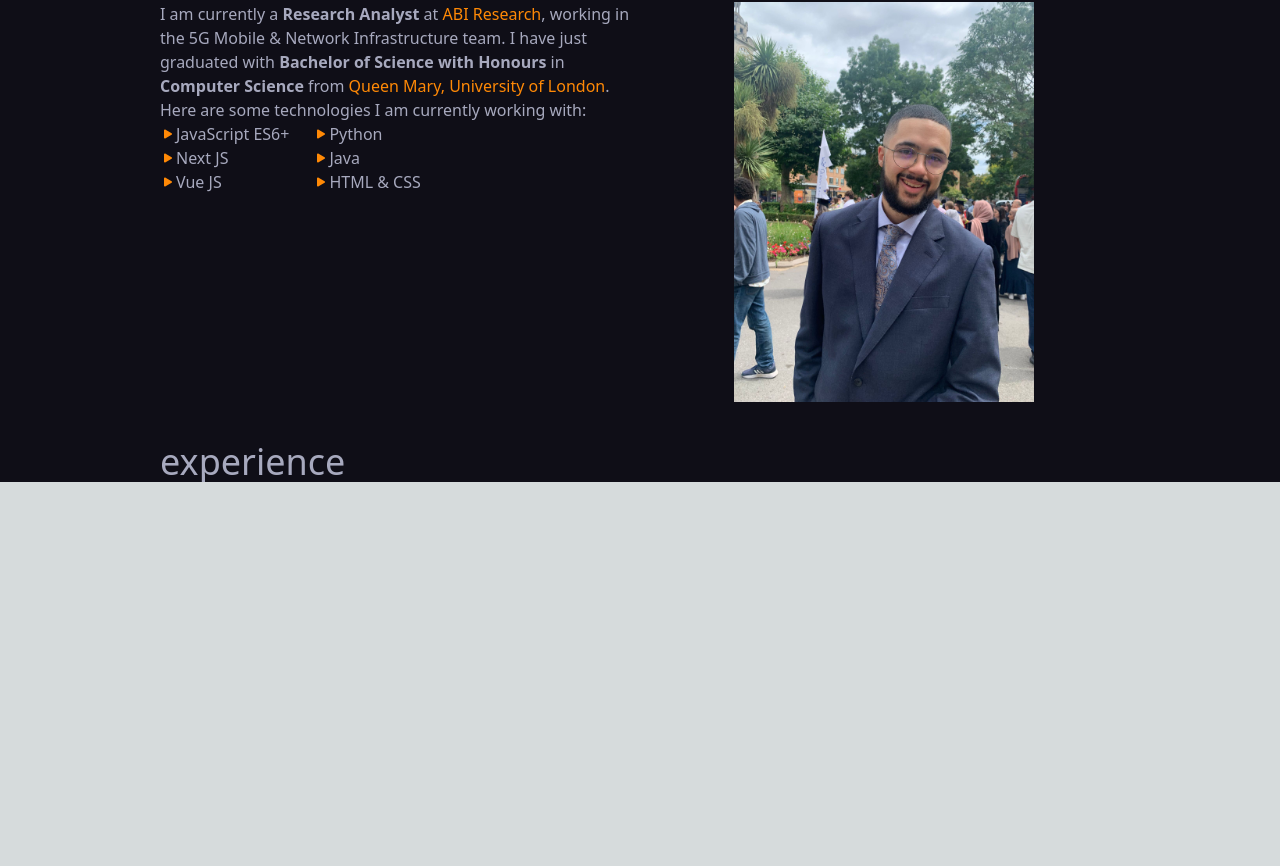
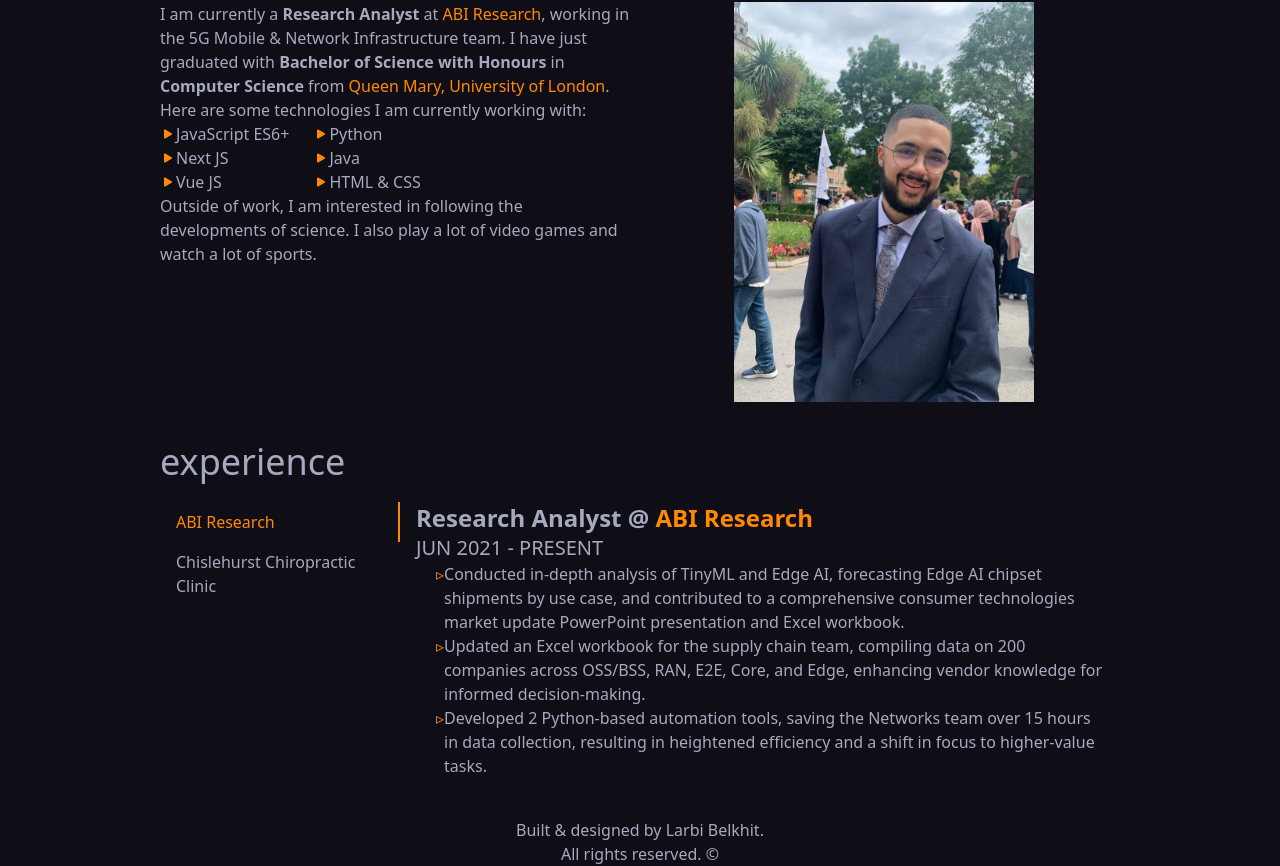
Before and after one commit to larbibelkhit/personal-website, a Next.js app: page / in a window 1280 px wide. Shown: the part 410-1276 px from the top of the page. Before the commit the page ends 892 px from the top, so only its background shows below. Built offline with nearby package versions, Linux system fonts and the light colour scheme.

Commit message:
Experience custom tabs and styling, credits

```diff
--- /dev/null
+++ b/components/JobList.jsx
@@ -0,0 +1,73 @@
+"use client"
+import React, { useState } from 'react';
+import { BsFillPlayFill } from 'react-icons/bs';
+
+const Tab = ({ label, activeTab, onClick, isClicked }) => (
+  <button
+    type='button'
+    className={`w-full py-2 px-4 text-left transition ease-in duration-[25ms]
+               ${activeTab === label ? 'text-[#ff8906] border-r-2 border-[#ff8906]' : ''}
+               ${isClicked & activeTab === label ? 'bg-[#ff8906] bg-opacity-50' : ''}`}
+    onClick={() => onClick(label)}
+  >
+    {label}
+  </button>
+);
+
+export default function App() {
+  const [activeTab, setActiveTab] = useState('ABI Research');
+  const [isClicked, setIsClicked] = useState(false); // New state variable
+
+  const experienceItems = {
+    "ABI Research": {
+        jobTitle: "Research Analyst @",
+        duration: "JUN 2021 - PRESENT",
+        desc: [
+            "Conducted in-depth analysis of TinyML and Edge AI, forecasting Edge AI chipset shipments by use case, and contributed to a comprehensive consumer technologies market update PowerPoint presentation and Excel workbook.",
+            "Updated an Excel workbook for the supply chain team, compiling data on 200 companies across OSS/BSS, RAN, E2E, Core, and Edge, enhancing vendor knowledge for informed decision-making.",
+            "Developed 2 Python-based automation tools, saving the Networks team over 15 hours in data collection, resulting in heightened efficiency and a shift in focus to higher-value tasks."
+        ]
+    },
+    "Chislehurst Chiropractic Clinic": {
+        jobTitle: "Office Assistant @",
+        duration: "OCT 2018 - JUN 2020",
+        desc: [
+            "Assisted receptionists using customer service and collaboration skills, handling over 15 phone calls daily and relaying information, improving patient experience and clinic communication efficiency.",
+            "Tracked over 100 patients daily and prepared Google Sheets for scheduling, streamlining operations and boosting clinic efficiency and organisation.",
+            "Streamlined the archiving and preparation of around 100 patient files for the next day, ensuring a seamless daily workflow and improving the efficiency of the clinic's administrative processes."
+        ]
+    }
+  };
+
+  const handleClick = (tab) => {
+    setActiveTab(tab);
+    setIsClicked(true);
+
+    setTimeout(() => {
+      setIsClicked(false);
+    }, 150);
+  };
+
+  const activeContent = experienceItems[activeTab];
+
+  return (
+    <div className="flex">
+      <div className="w-1/4 ">
+        {Object.keys(experienceItems).map((key) => (
+          <Tab key={key} label={key} activeTab={activeTab} onClick={handleClick} isClicked={isClicked} />
+        ))}
+      </div>
+      <div className="w-3/4 px-4">
+        <h3 className="text-2xl font-bold">{activeContent.jobTitle} <span className="text-[#ff8906]">{activeTab}</span></h3>
+        <p className="text-xl">{activeContent.duration}</p>
+        <ul className="list-none pl-5" id='experience-list'>
+          {activeContent.desc.map((item, index) => (
+            <li key={index} className='inline-flex align-middle'>
+                {item}
+            </li>
+          ))}
+        </ul>
+      </div>
+    </div>
+  );
+}
--- a/package.json
+++ b/package.json
@@ -9,6 +9,9 @@
     "lint": "next lint"
   },
   "dependencies": {
+    "@emotion/react": "^11.11.1",
+    "@emotion/styled": "^11.11.0",
+    "@mui/material": "^5.14.10",
     "@next/font": "13.1.2",
     "next": "13.1.2",
     "react": "18.2.0",
--- a/pages/_document.js
+++ b/pages/_document.js
@@ -4,7 +4,7 @@
   return (
     <Html lang="en">
       <Head />
-      <body>
+      <body className='scroll-smooth'>
         <Main />
         <NextScript />
       </body>
--- a/pages/index.js
+++ b/pages/index.js
@@ -1,5 +1,6 @@
 import {BsFillPlayFill} from "react-icons/bs"
 import Image from "next/image"
+import JobList from "../components/JobList"
 
 export default function Home() {
   return (
@@ -8,7 +9,7 @@
         <title>Larbi</title>
       </header>
       <main className="min-h-screen bg-[#0f0e17] text-[#a7a9be] px-40">
-        <nav className="py-10 mb-12 flex justify-between text-[#fffffe] sticky top-0">
+        <nav className="py-10 mb-12 flex justify-between text-[#fffffe] sticky top-0 bg-[#0f0e17] bg-opacity-25">
           <h1 className="text-xl">larbi</h1>
           <ul className="flex items-center">
             <li className="px-2 hover:text-[#ff8906]"><a href="#intro">Home</a></li>
@@ -23,9 +24,9 @@
             <p className="text-3xl">I create stuff sometimes.</p>
             <p>I am a research analyst based in London. I have great interest in full-stack development, artificial intelligence, data science, and everything in between.</p>
           </div>
-          <a href="#" className="bg-[#ff8906] text-[#fffffe] px-4 py-4 rounded-sm text-xl">get in touch</a>
+          <a href="#" className="bg-[#ff8906] text-[#fffffe] px-4 py-3 rounded-sm text-xl">get in touch</a>
         </section>
-        <section id="about" className="mt-10 mb-10">
+        <section id="about" className="my-10">
           <p className="text-4xl">about me</p>
           <div id="about-section" className="grid grid-cols-2 gap-4">
             <div id="about-text" className="col-span-1">
@@ -78,6 +79,9 @@
                   </li>
                 </ul>
               </div>
+              <p>
+                Outside of work, I am interested in following the developments of science. I also play a lot of video games and watch a lot of sports.
+              </p>
             </div>
             <div id="about-image" className="flex justify-center items-center">
               <Image
@@ -89,8 +93,13 @@
             </div>
           </div>
         </section>
-        <section id="experience">
-          <p className="text-4xl">experience</p>
+        <section id="experience" className="my-10">
+          <p className="text-4xl mb-5">experience</p>
+          <JobList/>
+        </section>
+        <section id="credits" className="text-center mt-10">
+          <div>Built & designed by Larbi Belkhit.</div>
+          <div>All rights reserved. ©</div>
         </section>
       </main>
     </>
--- a/styles/globals.css
+++ b/styles/globals.css
@@ -1,6 +1,12 @@
 @tailwind base;
 @tailwind components;
 @tailwind utilities;
+
+
+#experience-list li::before{
+  content: "▹    ";
+  color: #ff8906;
+}
 
 :root {
   --max-width: 1100px;
```
Also changed, not shown: 1 other file (tests, documents, lock files or other folders).
